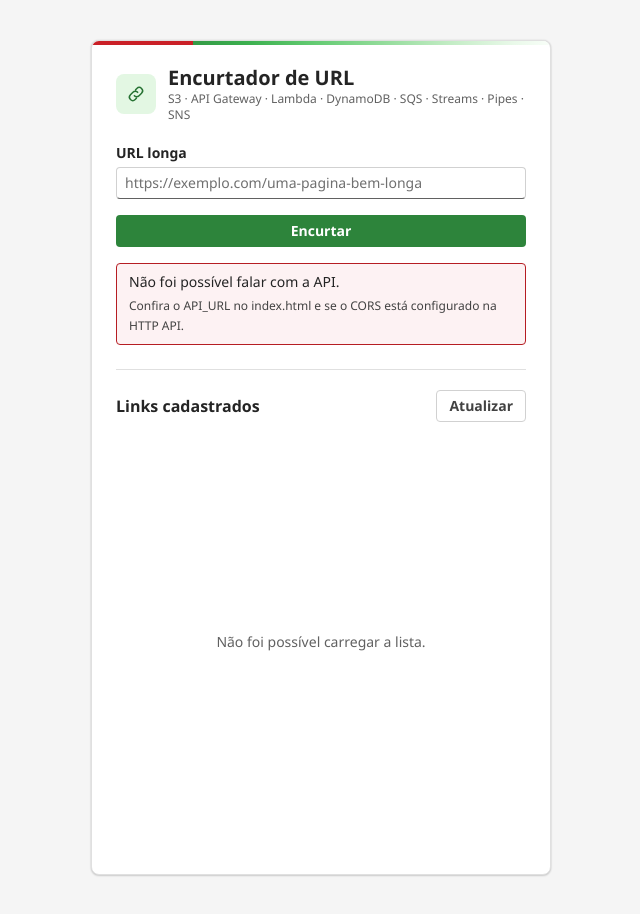
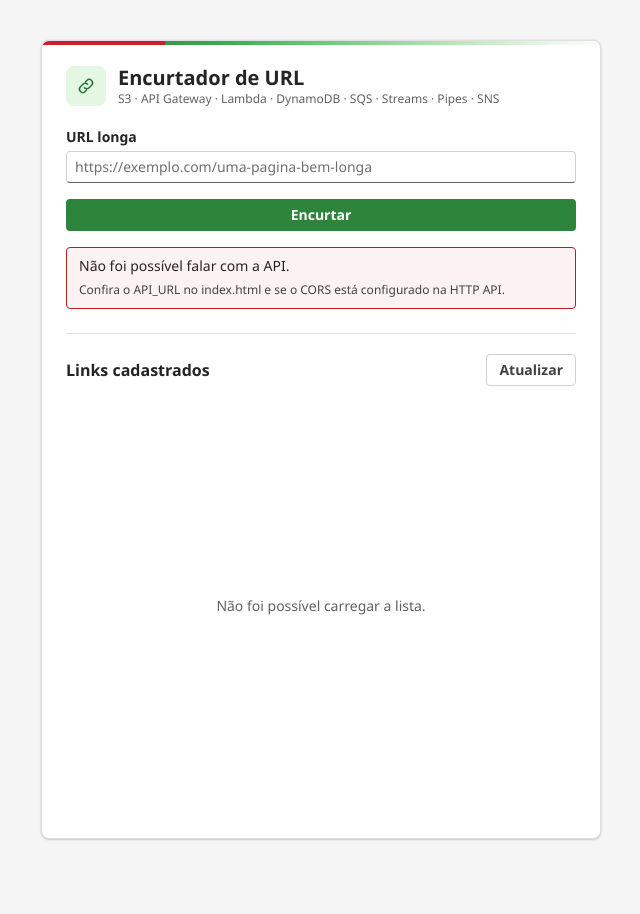
Before and after one commit to ricardoandreh/minicurso-aws-sepe2026, a website: page url-shortener/index.html in a window 1280 px wide. Shown: the whole page, without its empty margins (319-959 px from the left). After the commit the page ends 879 px from the top, so only its background shows below. Drawn offline with Linux system fonts and the light colour scheme; no server answers.

Commit message:
Alarga o card para a listagem de servicos caber numa linha
460px davam 358px de texto no cabecalho, descontados o icone de 40px, o gap e o
padding, e os oito servicos pedem mais que isso. Vai para 560px, o que deixa
cerca de 458px para a linha, com folga para a fonte de fallback em Linux, que e
mais larga que a Segoe UI.

O espaco de API Gateway virou nbsp. Com isso, se a linha ainda quebrar em tela
estreita, ela quebra entre servicos e nunca no meio de um nome.

```diff
--- a/url-shortener/index.html
+++ b/url-shortener/index.html
@@ -34,7 +34,7 @@ body{margin:0;min-height:100vh;display:flex;align-items:flex-start;justify-conte
 background:var(--colorNeutralBackground3);color:var(--colorNeutralForeground1);
 font-family:var(--fonte);font-size:14px;line-height:20px;-webkit-font-smoothing:antialiased}
 :where(a,button,input):focus-visible{outline:2px solid var(--colorStrokeFocus2);outline-offset:1px}
-.card{width:100%;max-width:460px;padding:24px;overflow:hidden;background:var(--colorNeutralBackground1);
+.card{width:100%;max-width:560px;padding:24px;overflow:hidden;background:var(--colorNeutralBackground1);
 border:1px solid var(--colorNeutralStroke2);border-radius:var(--radL);box-shadow:var(--shadow2)}
 .card::before{content:"";display:block;height:4px;margin:-24px -24px 20px;border-radius:var(--radL) var(--radL) 0 0;
 background:linear-gradient(90deg,var(--ifcVermelho) 0 22%,#349a46 22%,#3cb04f 34%,#62ca71 48%,#8eda96 62%,#c2ecc4 78%,#e9f9e9 92%,#f8fef8 100%)}
@@ -105,7 +105,7 @@ transform:translateX(-100%);animation:brilho 1.4s ease-in-out infinite}
 <main class="card">
 <header class="header">
 <div class="header-icon" aria-hidden="true"><svg width="20" height="20" viewBox="0 0 24 24" fill="none"><path d="M10 14a4 4 0 0 0 5.66 0l3-3A4 4 0 0 0 13 5.34l-1.5 1.5M14 10a4 4 0 0 0-5.66 0l-3 3A4 4 0 0 0 11 18.66l1.5-1.5" stroke="currentColor" stroke-width="1.8" stroke-linecap="round" stroke-linejoin="round"/></svg></div>
-<div><h1>Encurtador de URL</h1><p class="sub">S3 · API Gateway · Lambda · DynamoDB · SQS · Streams · Pipes · SNS</p></div>
+<div><h1>Encurtador de URL</h1><p class="sub">S3 · API&nbsp;Gateway · Lambda · DynamoDB · SQS · Streams · Pipes · SNS</p></div>
 </header>
 <form id="form">
 <div class="field"><label class="label" for="url">URL longa</label>
```
